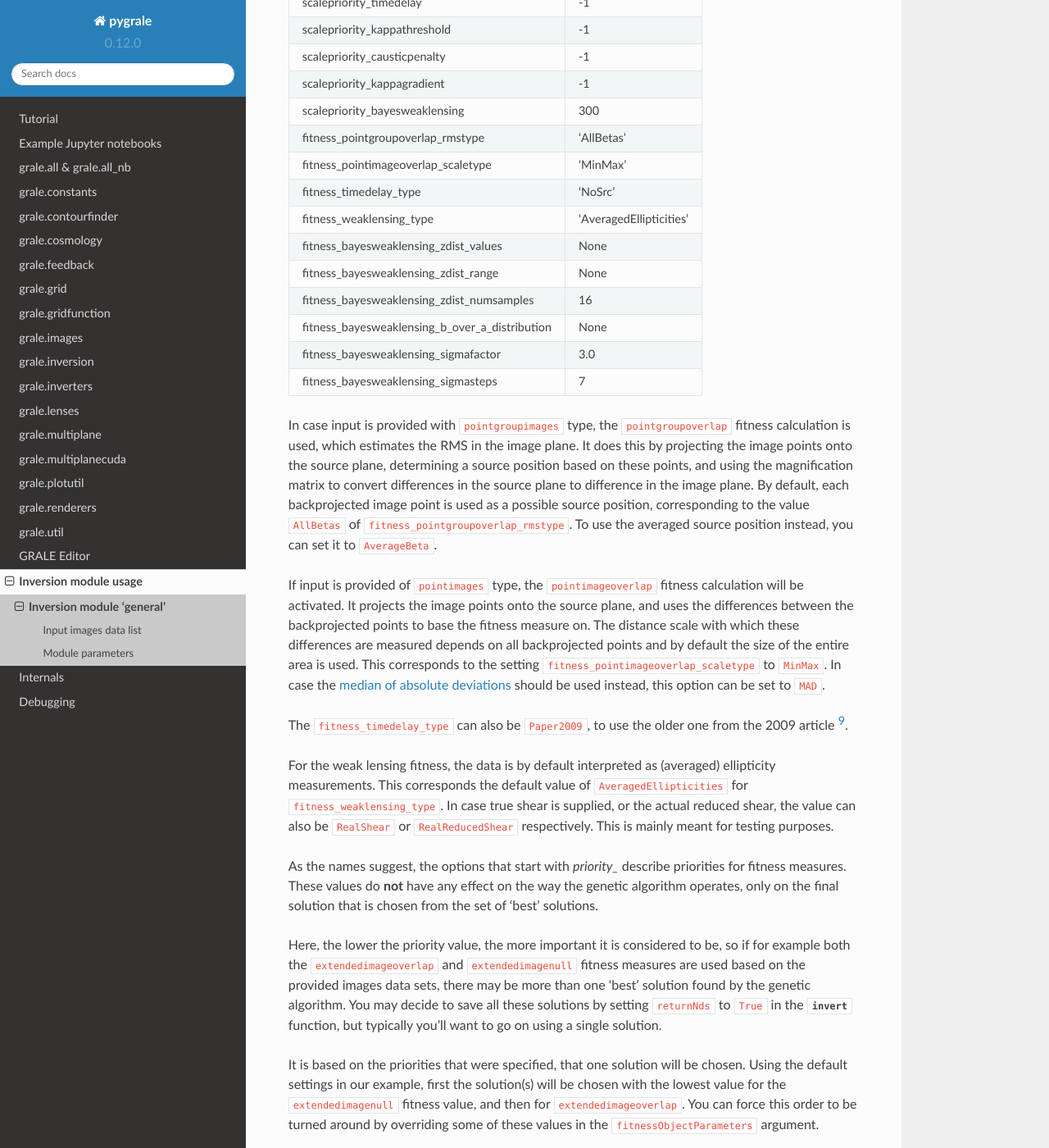
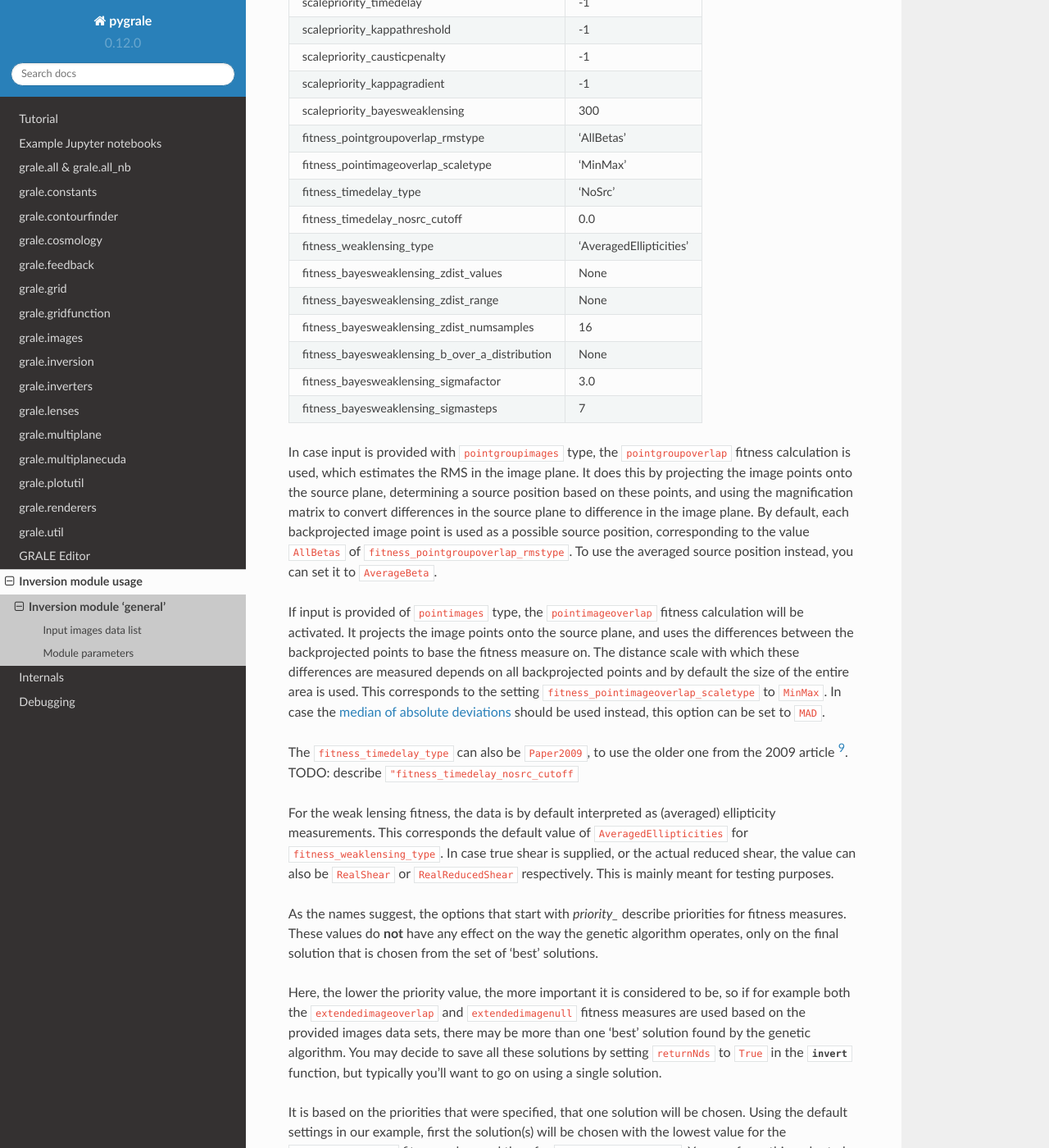
Before and after one commit to j0r1/GRALE2, a Sphinx documentation site: the page built from pygrale/doc/source/usage_general.rst, in a window 1280 px wide and 1400 px high, scrolled down 4808 px. Shown: the whole window at 82% size. Built offline with Sphinx 7.4.7, drawn with Linux system fonts in a browser that asks for light colours.

Commit message:
Added placeholder in docs about previous option

```diff
--- a/pygrale/doc/source/usage_general.rst
+++ b/pygrale/doc/source/usage_general.rst
@@ -264,6 +264,7 @@ scalepriority_bayesweaklensing                   300
 fitness_pointgroupoverlap_rmstype                'AllBetas'
 fitness_pointimageoverlap_scaletype              'MinMax'
 fitness_timedelay_type                           'NoSrc'
+fitness_timedelay_nosrc_cutoff                   0.0
 fitness_weaklensing_type                         'AveragedEllipticities'
 fitness_bayesweaklensing_zdist_values            None
 fitness_bayesweaklensing_zdist_range             None
@@ -292,7 +293,7 @@ to ``MinMax``. In case the `median of absolute deviations <https://en.wikipedia.
 should be used instead, this option can be set to ``MAD``.
 
 The ``fitness_timedelay_type`` can also be ``Paper2009``, to use the older one from
-the 2009 article [#4]_.
+the 2009 article [#4]_. TODO: describe ``"fitness_timedelay_nosrc_cutoff``
 
 For the weak lensing fitness, the data is by default interpreted as (averaged)
 ellipticity measurements. This corresponds the default value of ``AveragedEllipticities``
```
